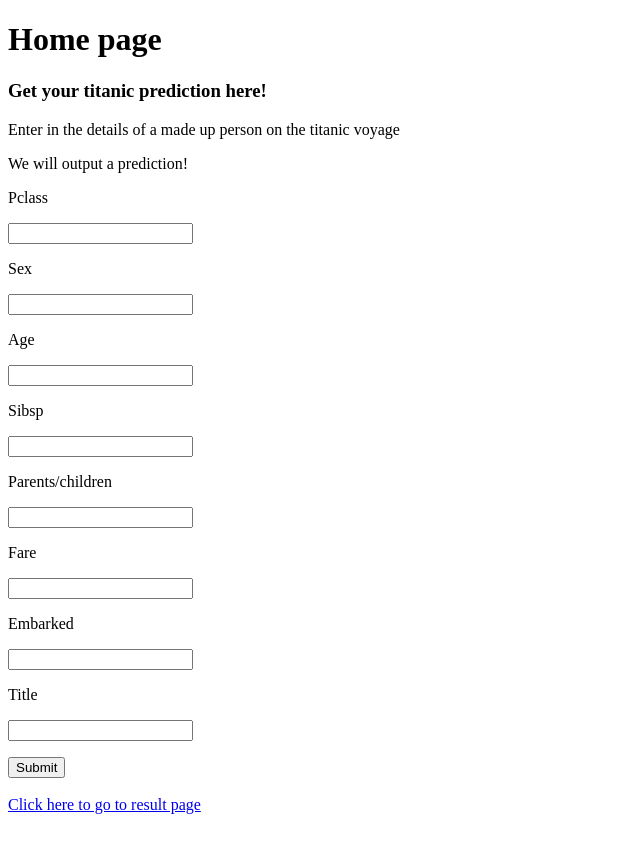
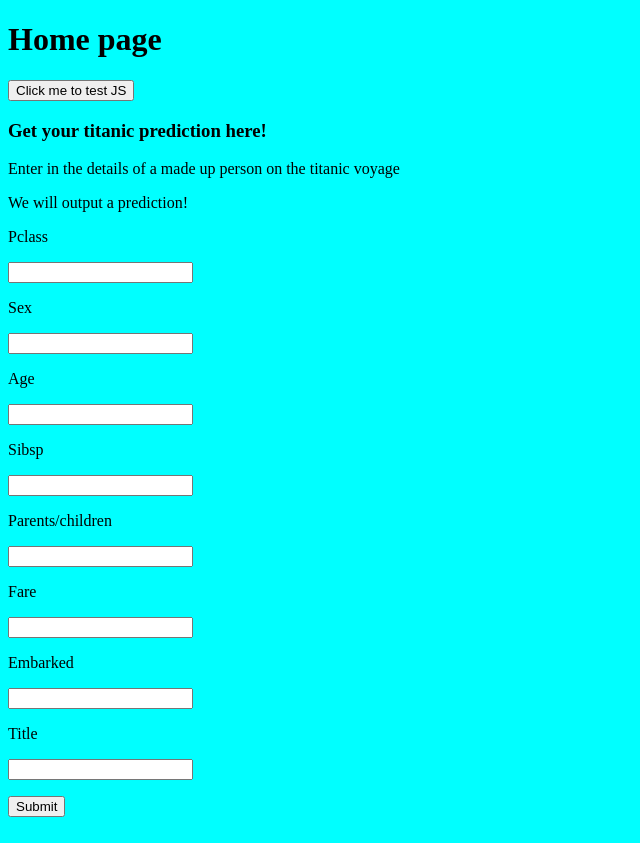
Before and after one commit to SoochowRobin/titanic_prediction, a Django app: page / in a window 1280 px wide. Shown: the whole page, without its empty margins (0-640 px from the left). Before the commit the page ends 814 px from the top, so only its background shows below. Run offline with Django 3.2, Linux system fonts and the light colour scheme.

Commit message:
implement css and js

```diff
--- /dev/null
+++ b/titanic/static/main.js
@@ -0,0 +1,3 @@
+function clicked(){
+	alert('JS working')
+}
--- /dev/null
+++ b/titanic/static/style.css
@@ -0,0 +1,3 @@
+body{
+	background-color: aqua;
+}
--- a/titanic/templates/index.html
+++ b/titanic/templates/index.html
@@ -5,9 +5,12 @@
 	<meta http-equiv="X-UA-Compatible" content="IE=edge">
 	<meta name="viewport" content="width=device-width, initial-scale=1.0">
 	<title>Titanic Predictor</title>
+	{% load static %}
+	<link rel="stylesheet" href="{% static 'style.css'%}">
 </head>
 <body>
 	<h1>Home page</h1>
+	<button onclick="clicked()">Click me to test JS</button>
 	<h3>Get your titanic prediction here!</h3>
 	<p>Enter in the details of a made up person on the titanic voyage</p>
 	<p>We will output a prediction!</p>
@@ -37,6 +40,6 @@
 
 	</form>
 	<br>
-	<a href="{% url 'result'%}">Click here to go to result page</a>
+	<script type="text/javascript" src="{% static 'main.js' %}"></script>
 </body>
 </html>
--- a/titanic/titanic/settings.py
+++ b/titanic/titanic/settings.py
@@ -116,8 +116,9 @@ USE_TZ = True
 
 # Static files (CSS, JavaScript, Images)
 # https://docs.djangoproject.com/en/3.2/howto/static-files/
-
+import os.path
 STATIC_URL = '/static/'
+STATICFILES_DIRS=(os.path.join('static'),)
 
 # Default primary key field type
 # https://docs.djangoproject.com/en/3.2/ref/settings/#default-auto-field
```
Also changed, not shown: 2 other files.
